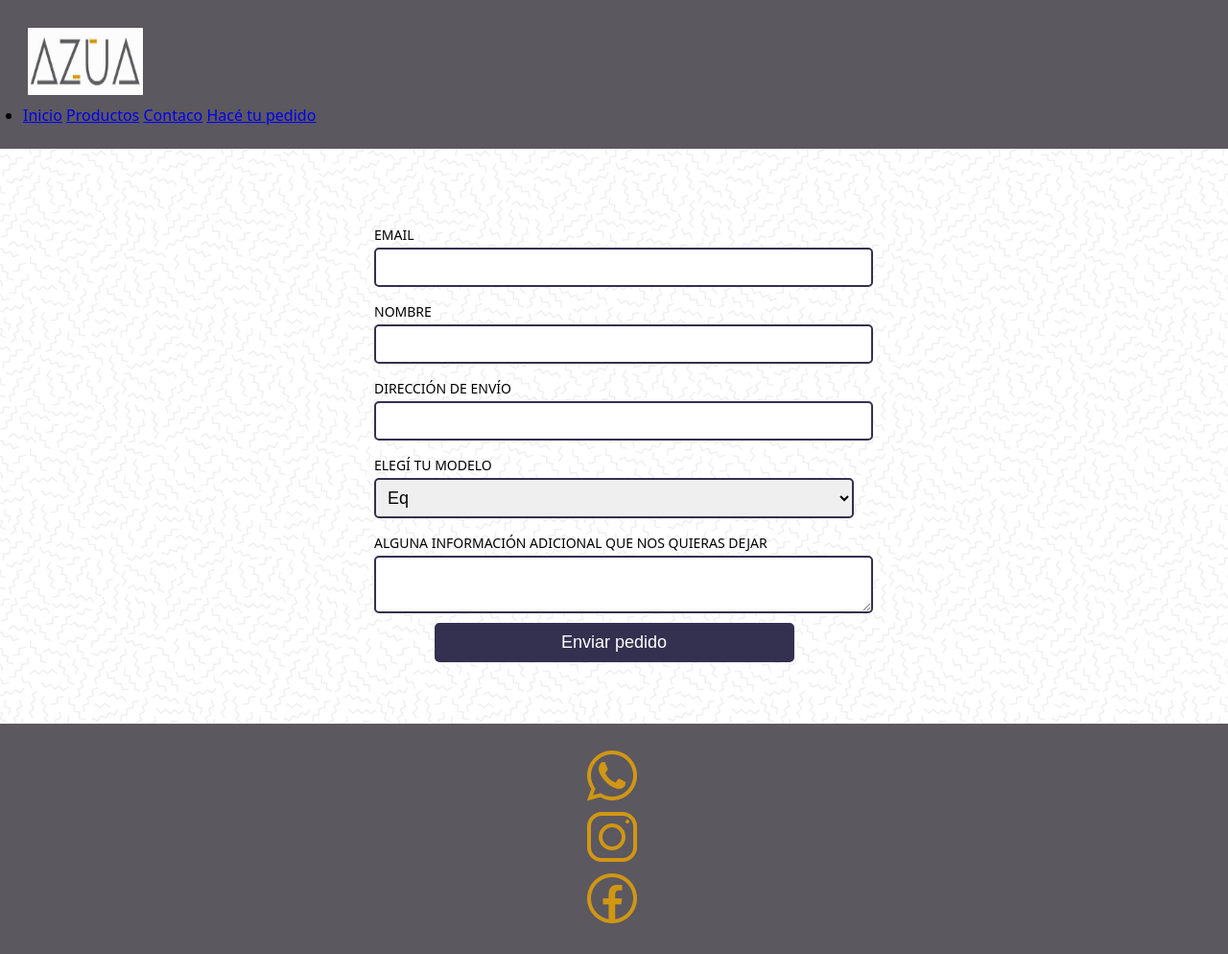
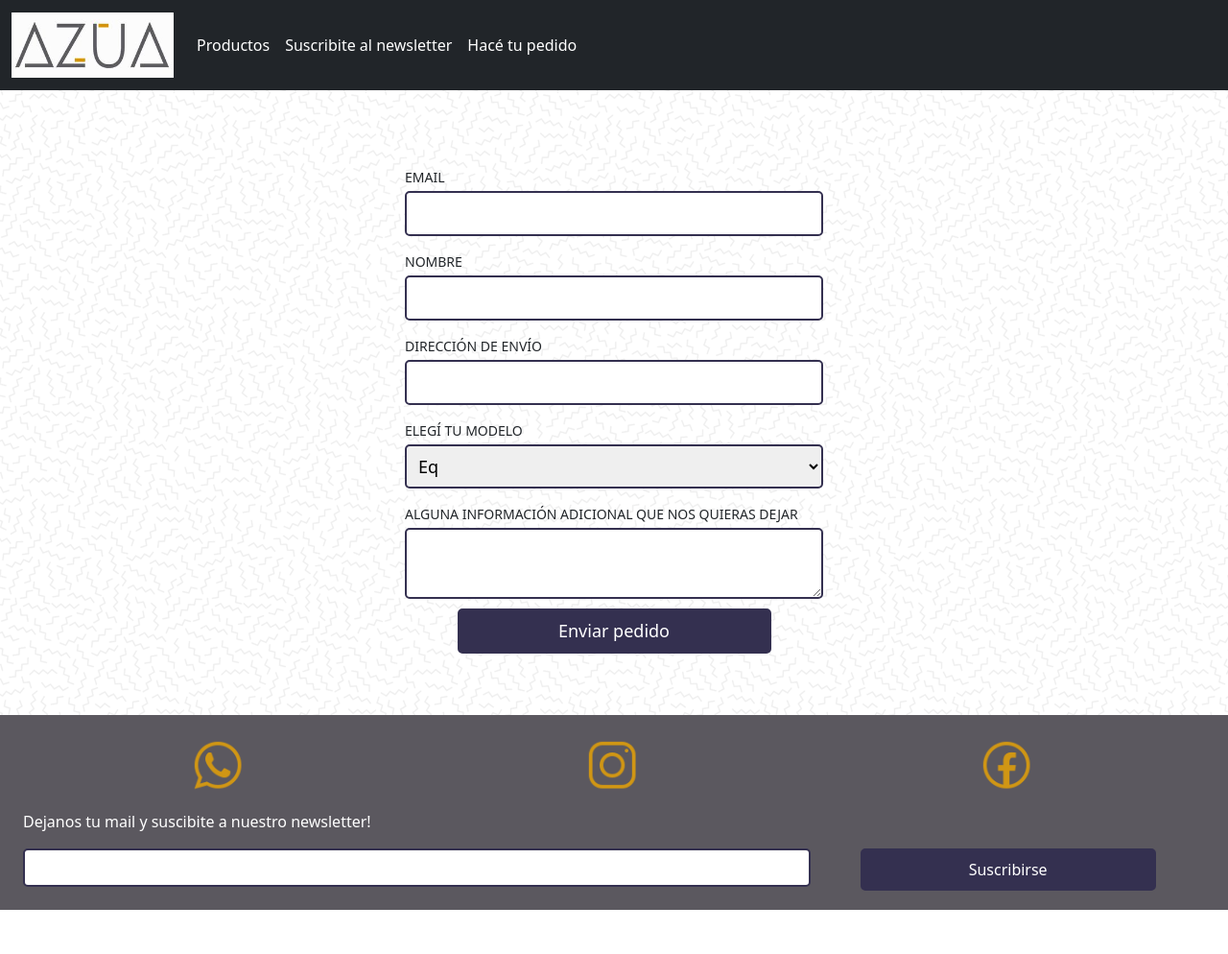
Before and after one commit to EduPucheta/azua.arg, a plain HTML site: page pages/formulario.html in a window 1280 px wide. Shown: the whole page at 96% size. After the commit the page ends 948 px from the top, so only its background shows below. Drawn offline with nearby package versions, Linux system fonts and the light colour scheme; a web font is replaced by a local one.

Commit message:
Entrega Bootstrap

```diff
--- a/css/style.css
+++ b/css/style.css
@@ -26,7 +26,7 @@ body header a img {
 }
 
 .py-5{
-  padding-top: 1rem!important;
+  padding-top: 1.5rem!important;
 }
 
 h2{
--- a/pages/formulario.html
+++ b/pages/formulario.html
@@ -6,6 +6,8 @@
     <meta http-equiv="X-UA-Compatible" content="IE=edge" />
     <meta name="viewport" content="width=device-width, initial-scale=1.0" />
     <title>Azua</title>
+    <link href="https://cdn.jsdelivr.net/npm/bootstrap@5.2.0/dist/css/bootstrap.min.css" rel="stylesheet" integrity="sha384-gH2yIJqKdNHPEq0n4Mqa/HGKIhSkIHeL5AyhkYV8i59U5AR6csBvApHHNl/vI1Bx" crossorigin="anonymous">
+    <link href="https://unpkg.com/aos@2.3.1/dist/aos.css" rel="stylesheet" />
     <link rel="stylesheet" href="../css/style.css" />
     <link rel="icon" href=".\assets\logo_azua.png" />
     <link rel="preconnect" href="https://fonts.googleapis.com" />
@@ -14,21 +16,29 @@
 </head>
 
 <body>
-    <header class="navYfooter">
-        <a href="..\index.html">
+    <nav class="navbar navbar-expand-lg navbar-dark bg-dark">
+        <div class="container-fluid">
+          <a class="navbar-brand" href="..\index.html">
             <img src="..\assets\logo_azua.png" alt="Ícono de instagram" />
-        </a>
-        <nav>
-            <ul>
-                <li>
-                    <a href="..\index.html">Inicio</a>
-                    <a href="..\index.html#Productos">Productos</a>
-                    <a href="..\index.html#Contacto">Contaco</a>
-                    <a href="../pages/formulario.html">Hacé tu pedido</a>
-                </li>
+          </a>
+          <button class="navbar-toggler" type="button" data-bs-toggle="collapse" data-bs-target="#navbarSupportedContent" aria-controls="navbarSupportedContent" aria-expanded="false" aria-label="Toggle navigation">
+            <span class="navbar-toggler-icon"></span>
+          </button>
+          <div class="collapse navbar-collapse" id="navbarSupportedContent">
+            <ul class="navbar-nav me-auto mb-2 mb-lg-0">
+              <li class="nav-item nav-hover">
+                <a class="nav-link active" aria-current="page"href="..\index.html#Productos">Productos</a>
+              </li>
+              <li class="nav-item nav-hover">
+                <a class="nav-link active" aria-current="page" href=".\index.html#Contacto">Suscribite al newsletter</a>
+              </li>
+              <li class="nav-item nav-hover">
+                <a class="nav-link active" aria-current="page"  href="../pages/formulario.html">Hacé tu pedido</a>
+              </li>
             </ul>
-        </nav>
-    </header>
+          </div>
+        </div>
+      </nav>
     <form class="form">
         <label class="form__label" for="fname">Email</label>
         <input type="email" id="fname" name="fname" />
@@ -47,15 +57,20 @@
         <textarea id="message"></textarea>
         <input type="submit" class="bttn" value="Enviar pedido" />
     </form>
-    <footer class="navYfooter">
+    <footer class="navYfooter grilla">
         <a href="https://api.whatsapp.com/send?phone=5493516164263&text=Buenos%20dias%21%20Necesito%20info%20sobre%20sus%20productos."
-            class="Footer__socialMedia" target="_blank">
+            class="Footer__socialMedia whatsapp" target="_blank">
             <img src="..\assets\icons8-whatsapp-64.png" alt="Ícono de WhatsApp" /></a>
-        <a href="https://www.instagram.com/azua.arg/" class="Footer__socialMedia" target="_blank">
+        <a href="https://www.instagram.com/azua.arg/" class="Footer__socialMedia instagram" target="_blank">
             <img src="..\assets\icons8-instagram-64.png" alt="Ícono de instagram" /></a>
-        <a href="https://www.facebook.com/Azua.cba" class="Footer__socialMedia" target="_blank">
+        <a href="https://www.facebook.com/Azua.cba" class="Footer__socialMedia facebook" target="_blank">
             <img src="..\assets\icons8-facebook-64.png" alt="Ícono de Facebook" /></a>
+        <label class="newletter_label" id="newsletter" for="fname">Dejanos tu mail y suscibite a nuestro
+            newsletter!</label>
+        <input class="newletter_input" type="email" id="fname" name="fname" />
+        <input type="submit" class="bttn button__newsletter" value="Suscribirse" />
     </footer>
+    <script src="https://cdn.jsdelivr.net/npm/bootstrap@5.2.0/dist/js/bootstrap.bundle.min.js" integrity="sha384-A3rJD856KowSb7dwlZdYEkO39Gagi7vIsF0jrRAoQmDKKtQBHUuLZ9AsSv4jD4Xa" crossorigin="anonymous"></script>
 </body>
 
 </html>
```
Also changed, not shown: index.html (+2 -4 lines).
